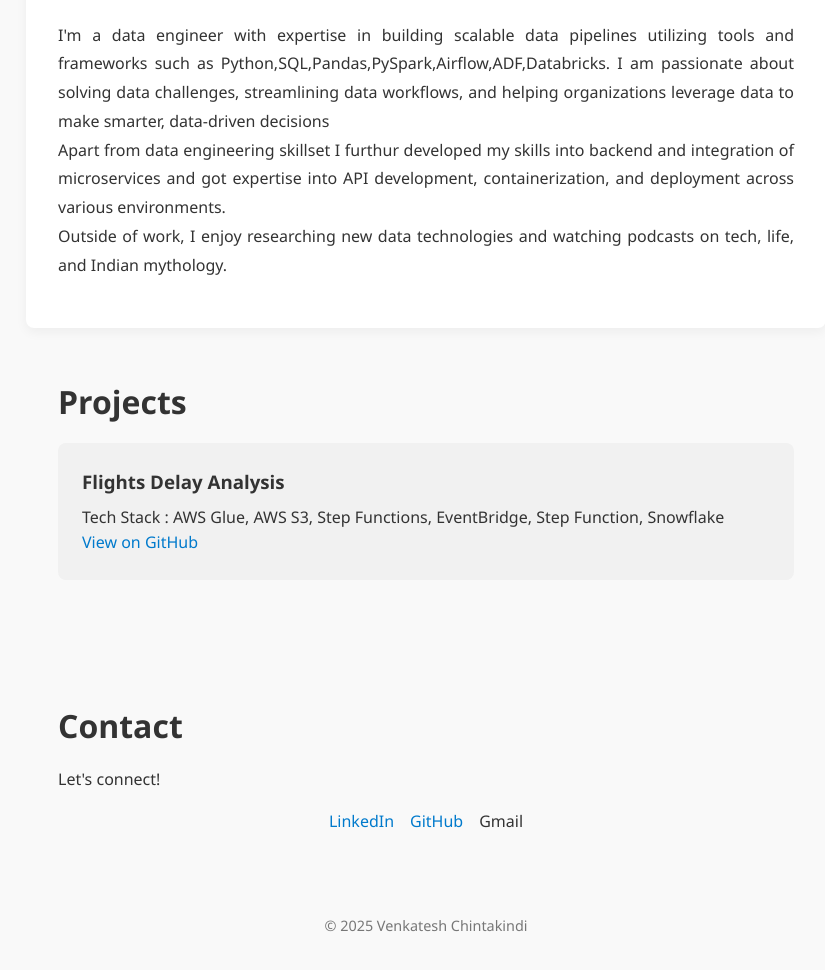
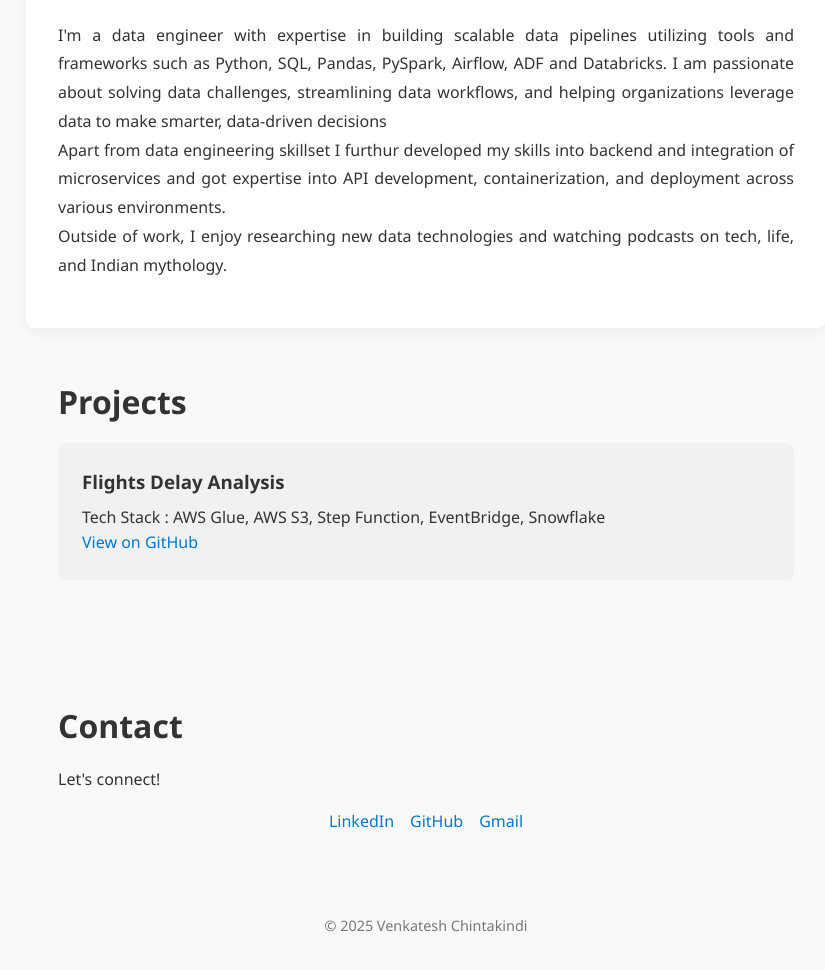
Before and after one commit to Venkatesh-admin/Venkatesh-Chintakindi.github.io, a plain HTML site: page index.html in a window 1280 px wide. Shown: the part 650-1620 px from the top of the page, without its empty margins (214-1039 px from the left). Drawn offline with Linux system fonts and the light colour scheme.

Commit message:
add changes in content

```diff
--- a/index.html
+++ b/index.html
@@ -27,7 +27,7 @@
 
   <section id="about">
     <h2>About Me</h2>
-    <p>I'm a data engineer with expertise in building scalable data pipelines utilizing tools and frameworks such as Python,SQL,Pandas,PySpark,Airflow,ADF,Databricks. I am passionate about solving data challenges, streamlining data workflows, and helping organizations leverage data to make smarter, data-driven decisions</p>
+    <p>I'm a data engineer with expertise in building scalable data pipelines utilizing tools and frameworks such as Python, SQL, Pandas, PySpark, Airflow, ADF and Databricks. I am passionate about solving data challenges, streamlining data workflows, and helping organizations leverage data to make smarter, data-driven decisions</p>
     <p>Apart from data engineering skillset I furthur developed my skills into backend and integration of microservices and got expertise into API development, containerization, and deployment across various environments. </p>
     <p>Outside of work, I enjoy researching new data technologies and watching podcasts on tech, life, and Indian mythology.</p>
   </section>
@@ -36,7 +36,7 @@
     <h2>Projects</h2>
     <div class="project">
       <h3>Flights Delay Analysis</h3>
-      <p>Tech Stack : AWS Glue, AWS S3, Step Functions, EventBridge, Step Function, Snowflake</p>
+      <p>Tech Stack : AWS Glue, AWS S3, Step Function, EventBridge, Snowflake</p>
       <a href="https://github.com/Venkatesh-admin/Airline_Data_Ingestion_into_Snowflake_using_Glue_Pipeline.git" target="_blank">View on GitHub</a>
     </div>
   </section>
@@ -47,7 +47,7 @@
     <ul>
       <li><a href="https://www.linkedin.com/in/venkatesh-chintakindi-166778126/" target="_blank">LinkedIn</a></li>
       <li><a href="https://github.com/Venkatesh-admin" target="_blank">GitHub</a></li>
-      <li><a href="chinthakindivenkatesh0@gmail.com"></a>Gmail</a></li>
+      <li><a href= "mailto: chinthakindivenkatesh0@gmail.com">Gmail</a></li>
     </ul>
   </section>
 
```
